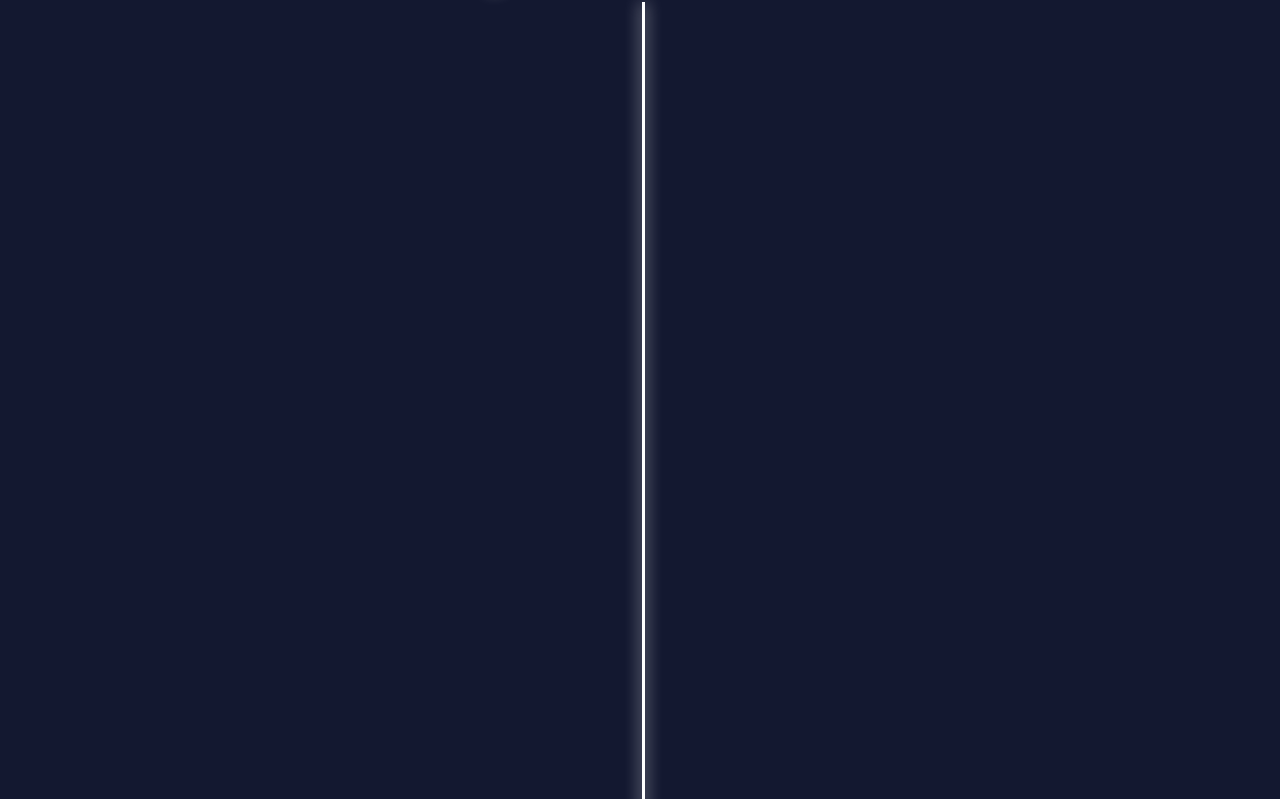
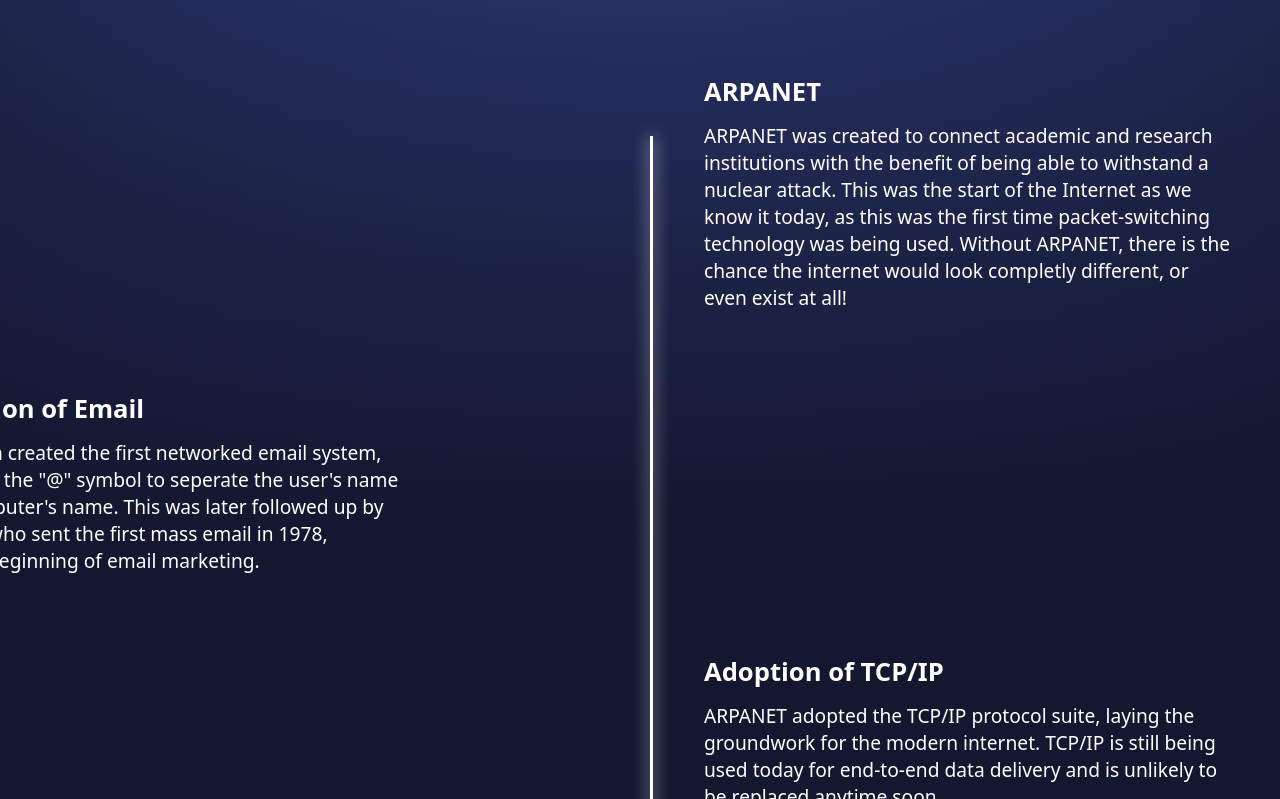
Before and after one commit to ArrowVark/History-of-the-Internet, a plain HTML site: page index.html in a window 1280 px wide. Shown: the part 158-957 px from the top of the page. Drawn offline with Linux system fonts and the light colour scheme.

Commit message:
Mainly css and a little html

```diff
--- a/index.html
+++ b/index.html
@@ -10,6 +10,31 @@
 </head>
 <body>
     <div class="header"><p class="martinMono">History of the Internet</p></div>
+    <div class="box right arpnet martinMono">
+        <p class="boxHeader">ARPANET</p>
+        <p class="boxTime">1969</p>
+        <p class="boxText">ARPANET was created to connect academic and research institutions with the benefit of being able to withstand a nuclear attack. This was the start of the Internet as we know it today, as this was the first time packet-switching technology was being used. Without ARPANET, there is the chance the internet would look completly different, or even exist at all!</p>
+    </div>
+    <div class="box left email martinMono">
+        <p class="boxHeader">Introduction of Email</p>
+        <p class="boxTime">1971</p>
+        <p class="boxText">Ray Tomlinson created the first networked email system, bringing forth the "@" symbol to seperate the user's name from the computer's name. This was later followed up by Gary Thuerk who sent the first mass email in 1978, marking the beginning of email marketing.</p>
+    </div>
+    <div class="box right TCPIP martinMono">
+        <p class="boxHeader">Adoption of TCP/IP</p>
+        <p class="boxTime">1983</p>
+        <p class="boxText">ARPANET adopted the TCP/IP protocol suite, laying the groundwork for the modern internet. TCP/IP is still being used today for end-to-end data delivery and is unlikely to be replaced anytime soon.</p>
+    </div>
+    <div class="box left www martinMono">
+        <p class="boxHeader">Proposal for the World Wide Web</p>
+        <p class="boxTime">1989</p>
+        <p class="boxText">Placeholder</p>
+    </div>
+    <div class="box right www martinMono">
+        <p class="boxHeader">Title</p>
+        <p class="boxTime">Year</p>
+        <p class="boxText">Example Text</p>
+    </div>
     <div class="line"></div>
 </body>
 </html>
--- a/style.css
+++ b/style.css
@@ -1,8 +1,17 @@
 :root{
-    --background-color: rgb(19, 24, 48);
+     --background-color: rgb(19, 24, 48);
+    /* --background-color: rgb(1, 2, 12); */
+    --secondary: rgb(34, 41, 72);
 }
 body {
     background-color: var(--background-color);
+    width: 100vw;
+    height: 50rem;
+    background-image:
+    linear-gradient(transparent 0%, rgb(19, 24, 48) 80%),
+    radial-gradient(ellipse at top center, rgb(44, 56, 114), transparent),
+    radial-gradient(circle at top center, rgb(44, 56, 114), transparent);
+    background-repeat: no-repeat;
 }
 .martinMono {
     font-family: "Martian Mono", system-ui;
@@ -20,23 +29,108 @@ body {
     text-align: center;
     height: 7rem;
     width: 100%;
-    position: fixed;
+    position: relative;
     top: 0px;
     left: 0px;
-
     transition-duration: 0.5s;
-}
-.header:hover {
-    font-weight: 500;
-    filter: drop-shadow(0px 0px .5rem white);
-    font-size: 4rem;
-    height: 9rem;
+    animation-name: title;
+    animation-duration: 4s;
+    animation-delay: .4s;
+    animation-fill-mode: forwards;
 }
 .line {
+    z-index: -100;
     border-left: .2rem solid white;
     height: 60rem;
     margin-left: calc(50% + 0.1rem);
     margin-top: 10rem;
     width: 0px;
     box-shadow: 0px 0px 1rem white;
+    position: relative;
+    translate: 0px -75rem;
 }
+.box {
+    transition: .5s;
+    border-radius: .75rem;
+    z-index: 1;
+    font-size: 1.2rem;
+    padding: 0px;
+    margin: 0px;
+}
+.box:hover {
+    z-index: 1;
+    /* background-color: var(--secondary); */
+    background-color: rgba(156, 161, 249, 0.105);
+    filter: sepia(50px);
+    backdrop-filter: blur(1rem);
+    box-shadow: 0px 1.5rem 3rem rgba(0, 0, 0, 0.571), inset 0px 0px 4rem rgba(255, 255, 255, 0.179);
+    transform: translateY(-1.5rem) translateX(1rem) rotate(5deg) scale(1.1);
+
+    .boxTime {
+        transform: translateY(2rem);
+        color: white;
+    }
+    .boxText {
+        transform: translateY(2rem);
+    }
+}
+.boxHeader {
+    font-size: 1.6rem;
+    font-weight: 700;
+    padding: 1.5rem;
+    padding-bottom: 0px;
+    margin: 0px;
+}
+.right {
+    translate: calc(50vw + 2rem);
+    width: 45vw;
+}
+.left {
+    translate: calc(50vw - 50rem);
+    width: 45vw;
+}
+.boxTime {
+    font-weight: 1;
+    font-size: 1.5rem;
+    padding: 1.5rem;;
+    padding-top: 0px;
+    padding-bottom: 0px;
+    margin: 0px;
+    translate: 0px -2rem;
+    color: transparent;
+    transition: .5s;
+}
+.boxText {
+    padding: 1.5rem;
+    padding-top: .75rem;
+    margin: 0px;
+    translate: 0px -2rem;
+    transition-duration: .6s;
+    transition-delay: .14s;
+
+}
+.arpnet {
+    color: white;
+    position: relative;
+    top: 0px;
+}
+@keyframes title {
+ 25% {
+    font-weight: 500;
+    filter: drop-shadow(0px 0px .5rem white);
+    font-size: 4rem;
+    height: 9rem;
+ }
+ 50% {
+    font-weight: 500;
+    filter: drop-shadow(0px 0px .5rem white);
+    font-size: 4rem;
+    height: 9rem;
+ }
+ 100% {
+    font-weight: 500;
+    filter: drop-shadow(0px 0px 0px white);
+    font-size: 4rem;
+    height: 9rem;
+ }
+}
```
